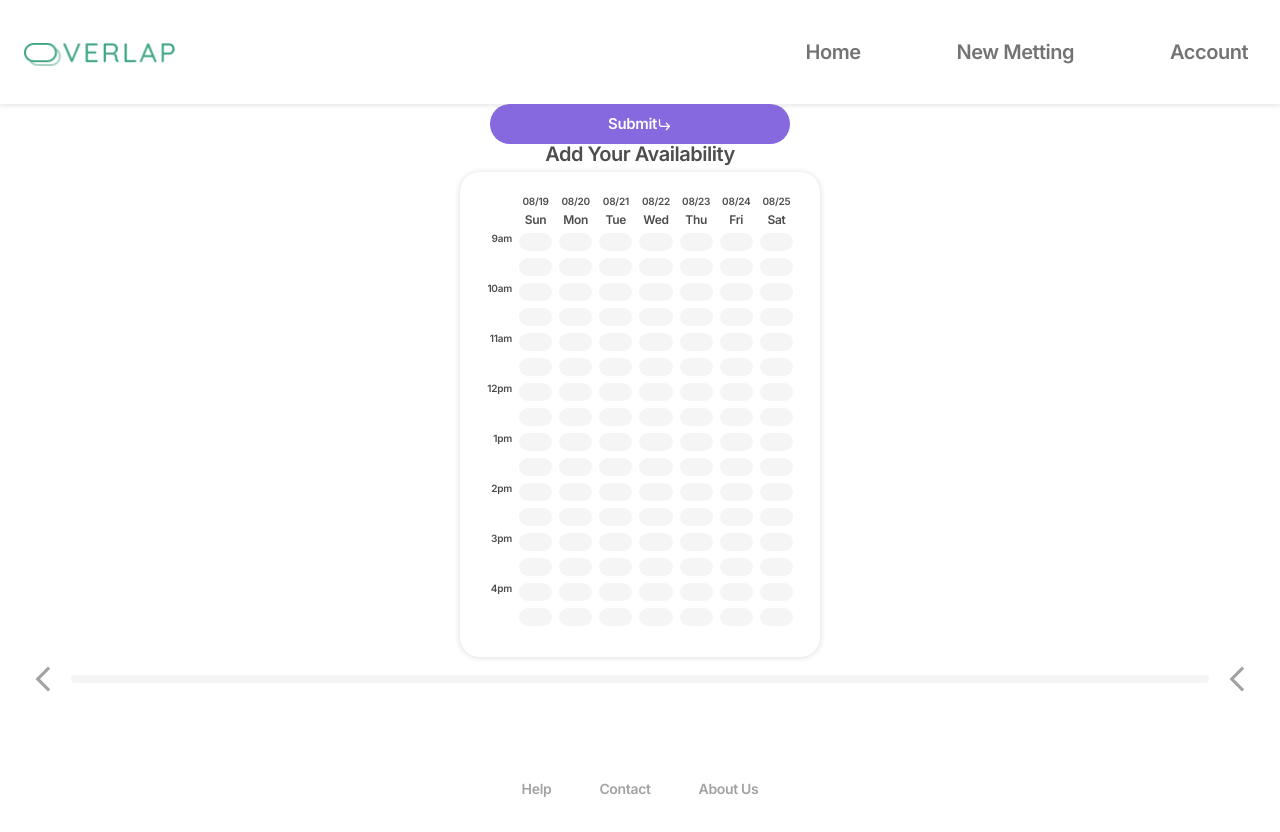
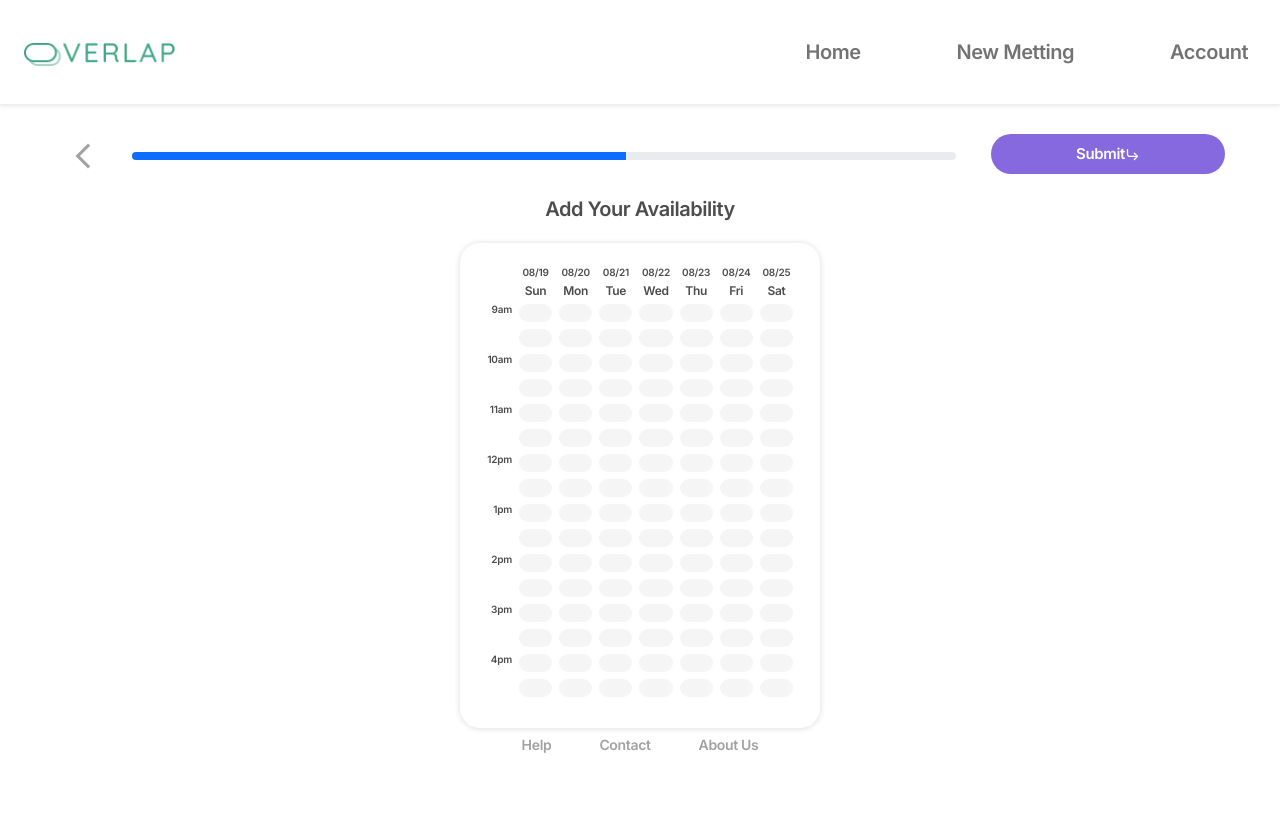
Before and after one commit to rejoan121615/overlap-web-app, a React (Vite) app: page / in a window 1280 px wide. Shown: the top 832 px of the page. After the commit the page ends 800 px from the top, so only its background shows below. Built offline with nearby package versions, Linux system fonts and the light colour scheme.

Commit message:
simple progress bar created through bootstrap component

```diff
--- a/src/components/Scheduling/Availability/Availability.jsx
+++ b/src/components/Scheduling/Availability/Availability.jsx
@@ -83,7 +83,7 @@ const Availability = () => {
     ];
     return (
         <div>
-            <h3 className=" title-20px text-center">add your availability</h3>
+            <h3 className=" title-20px text-center mb-4 ">add your availability</h3>
             {/* card  */}
             <div className="week-card">
                 {/* card heading  */}
--- a/src/components/Scheduling/Progress/Progress.jsx
+++ b/src/components/Scheduling/Progress/Progress.jsx
@@ -1,27 +1,30 @@
 import React from "react";
 import "./Progress.scss";
 import { MdArrowBackIosNew } from "react-icons/md";
+import ProgressBar from "react-bootstrap/ProgressBar";
+import { Col, Row } from "react-bootstrap";
 
 const MeetingCreationStep = () => {
     return <div className=" meeting-step">{/* meeting title  */}</div>;
 };
 
-const Progress = () => {
+const ProgressElement = () => {
     return (
-        <div className=" d-flex align-items-center justify-content-between progress-container">
-            <button className=" btn back-btn">
-                <MdArrowBackIosNew size={30} />
-            </button>
-            {/* progress bar  */}
-            <div className=" progress-line flex-grow-1 ">
-                <div className=" pro-line-bg"></div>
+        <div>
+            <div className=" progress-container">
+                <Row className=" align-items-center ">
+                    <Col className=" col-1">
+                        <button className=" btn back-btn">
+                            <MdArrowBackIosNew size={30} />
+                        </button>
+                    </Col>
+                    <Col className=" col-11 ">
+                        <ProgressBar className="" now={60} />
+                    </Col>
+                </Row>
             </div>
-            {/* button right  */}
-            <button className=" btn back-btn">
-                <MdArrowBackIosNew size={30} />
-            </button>
         </div>
     );
 };
 
-export default Progress;
+export default ProgressElement;
--- a/src/components/Scheduling/Progress/Progress.scss
+++ b/src/components/Scheduling/Progress/Progress.scss
@@ -9,11 +9,14 @@
     .progress-line {
         height: 8px;
         border-radius: 10px;
-    background-color: #F5F5F5;
+        background-color: #f5f5f5;
         // back ground line
         .pro-line-bg {
             // height: 8px;
             width: 100%;
         }
     }
+    .progress {
+        height: 8px;
     }
+}
--- a/src/pages/Scheduling.scss
+++ b/src/pages/Scheduling.scss
@@ -5,7 +5,28 @@
     display: grid;
     grid-template: "button" 40px "availab" 1fr "progress" 95px / 1fr;
     height: calc(100vh - (88px + 82px));
+    row-gap: 25px;
     @include px(15px, 15px);
+    @include py(30px, 30px);
+    max-width: 1200px;
+    @include mx(auto, auto);
+    // for large screen 922px
+    @include resp ($lg) {
+        height: calc(100vh - (104px + 84px));
+        grid-template-columns: 80% 20%;
+        grid-template-rows: 40px 1fr;
+        grid-template-areas:
+            "progress button"
+            "availab availab"
+        ;
+    }
+    @include resp ($xl) {
+        height: calc(100vh - (104px + 110px));
+    }
+    // for extra large large screen
+    @include resp ($xxl) {
+        height: calc( 100vh - (176px + 110px ));
+    }
     .btn-wrap {
         grid-area: button;
         width: 100%;
@@ -16,4 +37,13 @@
             @include mx(auto, auto);
         }
     }
+    .availablity-calender {
+        grid-area: availab;
+    }
+    .step {
+        grid-area: progress;
+        @include resp ($lg) {
+            padding-right: 35px;
+        }
+    }
 }
```
Lines whose indentation alone changed are shown as unchanged.
